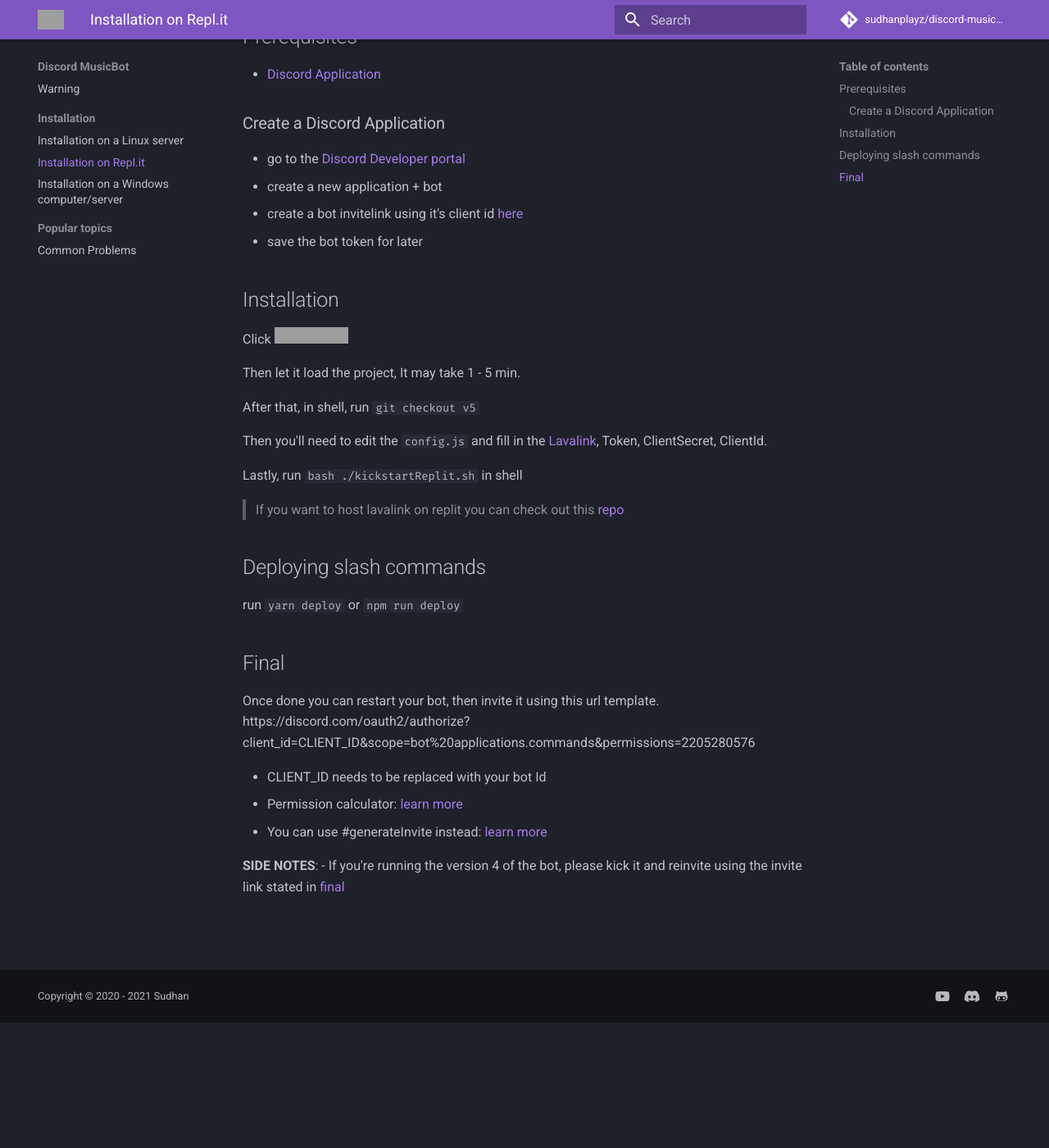
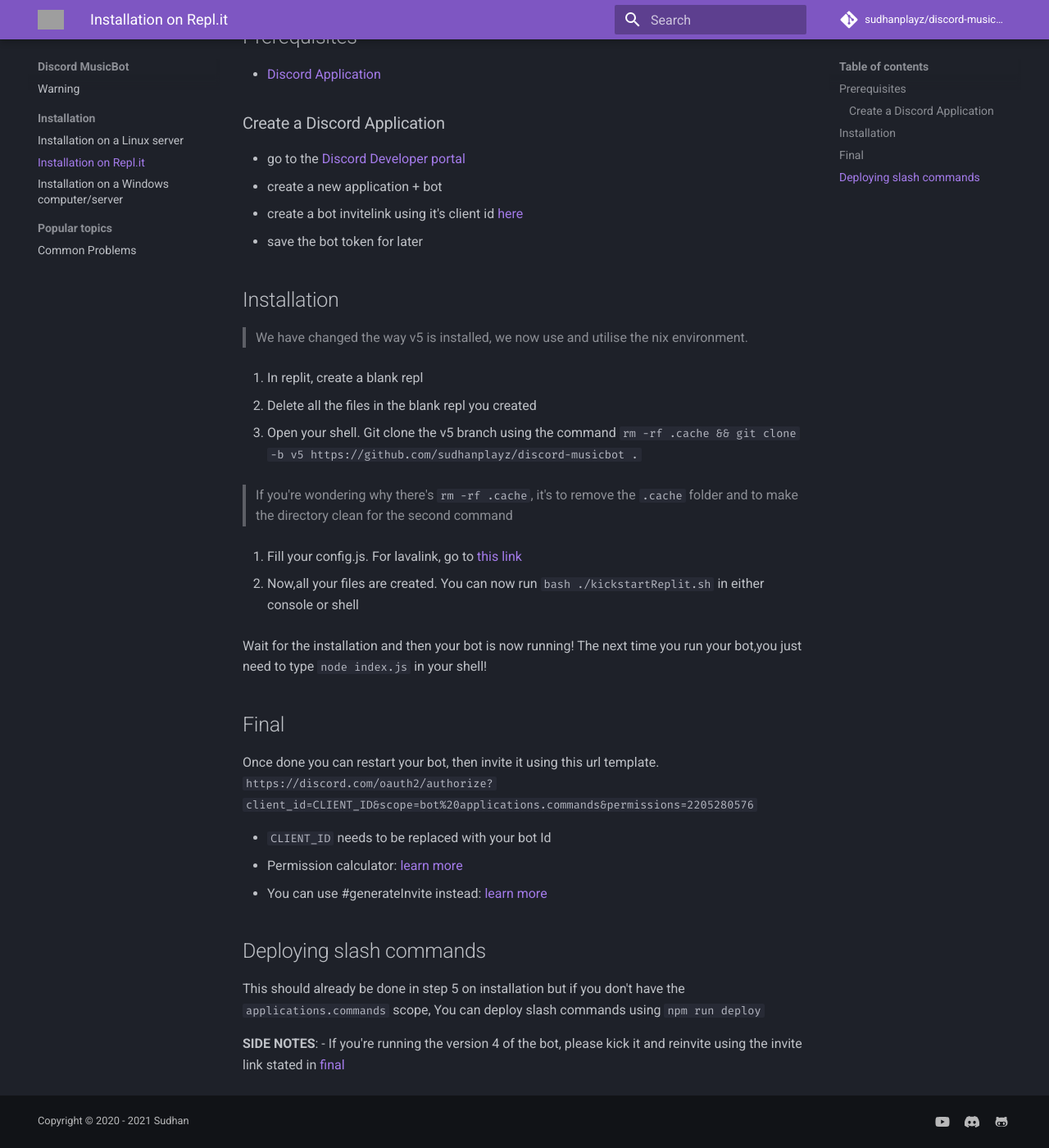
Before and after one commit to SudhanPlayz/Discord-MusicBot, an MkDocs documentation site: the page built from docs/installation/replit.md, in a window 1280 px wide and 1400 px high, scrolled down 153 px. Shown: the whole window at 82% size. Built offline with MkDocs 1.6.1 and Material for MkDocs 9.7.7, drawn with Linux system fonts in a browser that asks for light colours; comment, search, counter and statistics services are not loaded; grey boxes are pictures that could not be loaded.

Commit message:
Wiki changes  (#964)
* Update replit.md

* Silly mistake

* Ok

It's still didn't work

```diff
--- a/docs/installation/replit.md
+++ b/docs/installation/replit.md
@@ -13,28 +13,33 @@
 
 ## Installation
 
-Click [![Run on Repl.it](https://repl.it/badge/github/ModelBuses/DiscordMusic)](https://repl.it/github/SudhanPlayz/Discord-MusicBot)
+> We have changed the way v5 is installed, we now use and utilise the nix environment.
 
-Then let it load the project, It may take 1 - 5 min.
+1. In replit, create a blank repl
 
-After that, in shell, run `git checkout v5`
+1. Delete all the files in the blank repl you created
 
-Then you'll need to edit the `config.js` and fill in the [Lavalink](https://github.com/freyacodes/Lavalink), Token, ClientSecret, ClientId.
+1. Open your shell. Git clone the v5 branch using the command `rm -rf .cache && git clone -b v5 https://github.com/sudhanplayz/discord-musicbot .`
 
-Lastly, run `bash ./kickstartReplit.sh` in shell
-> If you want to host lavalink on replit you can check out this [repo](https://github.com/DarrenOfficial/lavalink-replit)
+> If you're wondering why there's `rm -rf .cache`, it's to remove the `.cache` folder and to make the directory clean for the second command
+
+4. Fill your config.js. For lavalink, go to [this link](https://lavalink-list.darrennathanael.com)
+
+5. Now,all your files are created. You can now run `bash ./kickstartReplit.sh` in either console or shell
+
+Wait for the installation and then your bot is now running! The next time you run your bot,you just need to type `node index.js` in your shell!
+
+## Final
+
+Once done you can restart your bot, then invite it using this url template. `https://discord.com/oauth2/authorize?client_id=CLIENT_ID&scope=bot%20applications.commands&permissions=2205280576`
+
+- `CLIENT_ID` needs to be replaced with your bot Id
+- Permission calculator: [learn more](https://finitereality.github.io/permissions-calculator)
+- You can use #generateInvite instead: [learn more](https://discord.js.org/#/docs/main/main/class/Client?scrollTo=generateInvite)
 
 ## Deploying slash commands
 
-run `yarn deploy` or `npm run deploy`
-## Final
-
-Once done you can restart your bot, then invite it using this url template. https://discord.com/oauth2/authorize?client_id=CLIENT_ID&scope=bot%20applications.commands&permissions=2205280576
-
-- CLIENT_ID needs to be replaced with your bot Id
-- Permission calculator: [learn more](https://finitereality.github.io/permissions-calculator)
-- You can use #generateInvite instead: [learn more](https://discord.js.org/#/docs/main/main/class/Client?scrollTo=generateInvite)
-
+This should already be done in step 5 on installation but if you don't have the `applications.commands` scope, You can deploy slash commands using `npm run deploy`
 
 **SIDE NOTES**:
 - If you're running the version 4 of the bot, please kick it and reinvite using the invite link stated in [final](#final)
```
